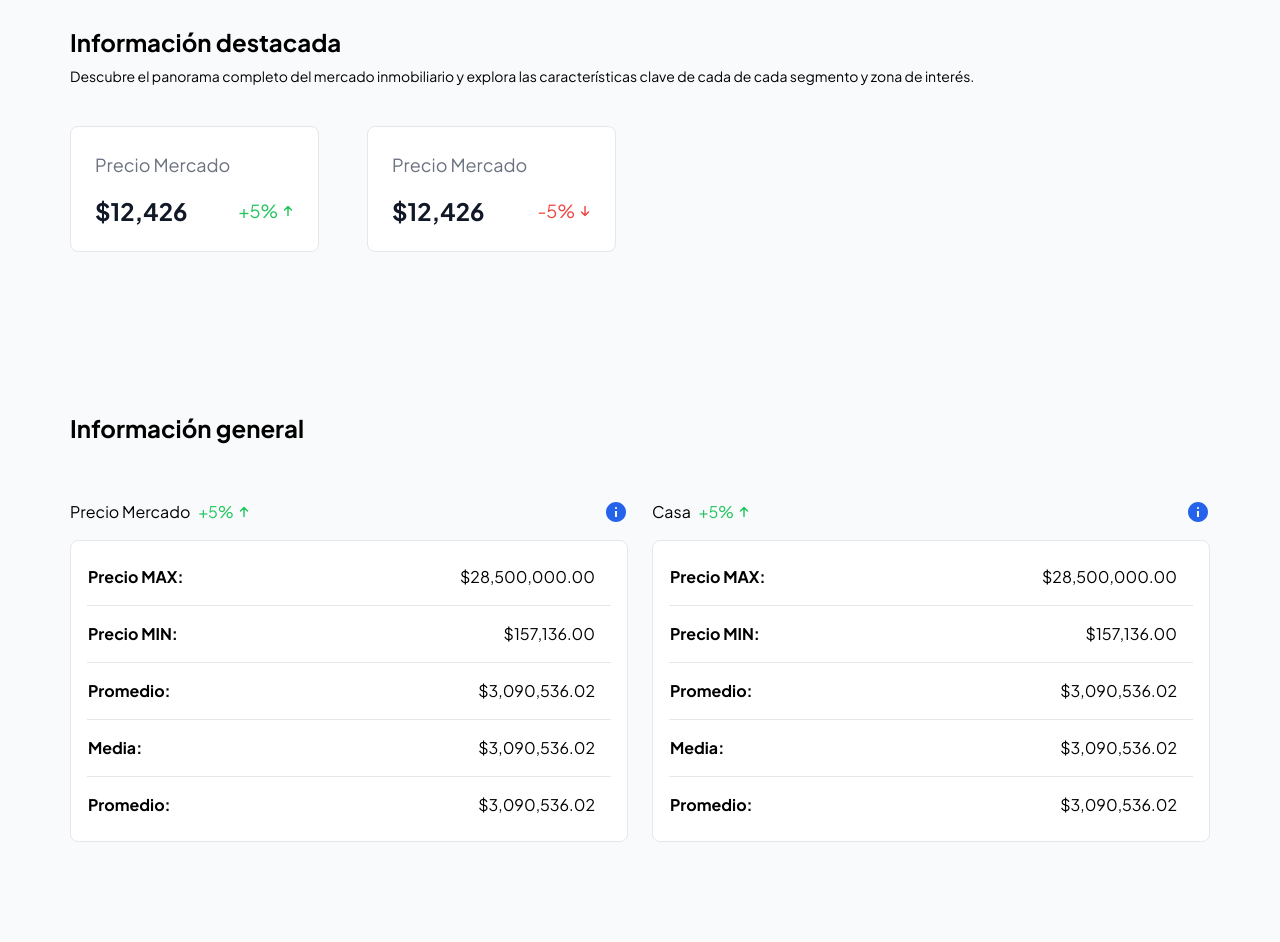
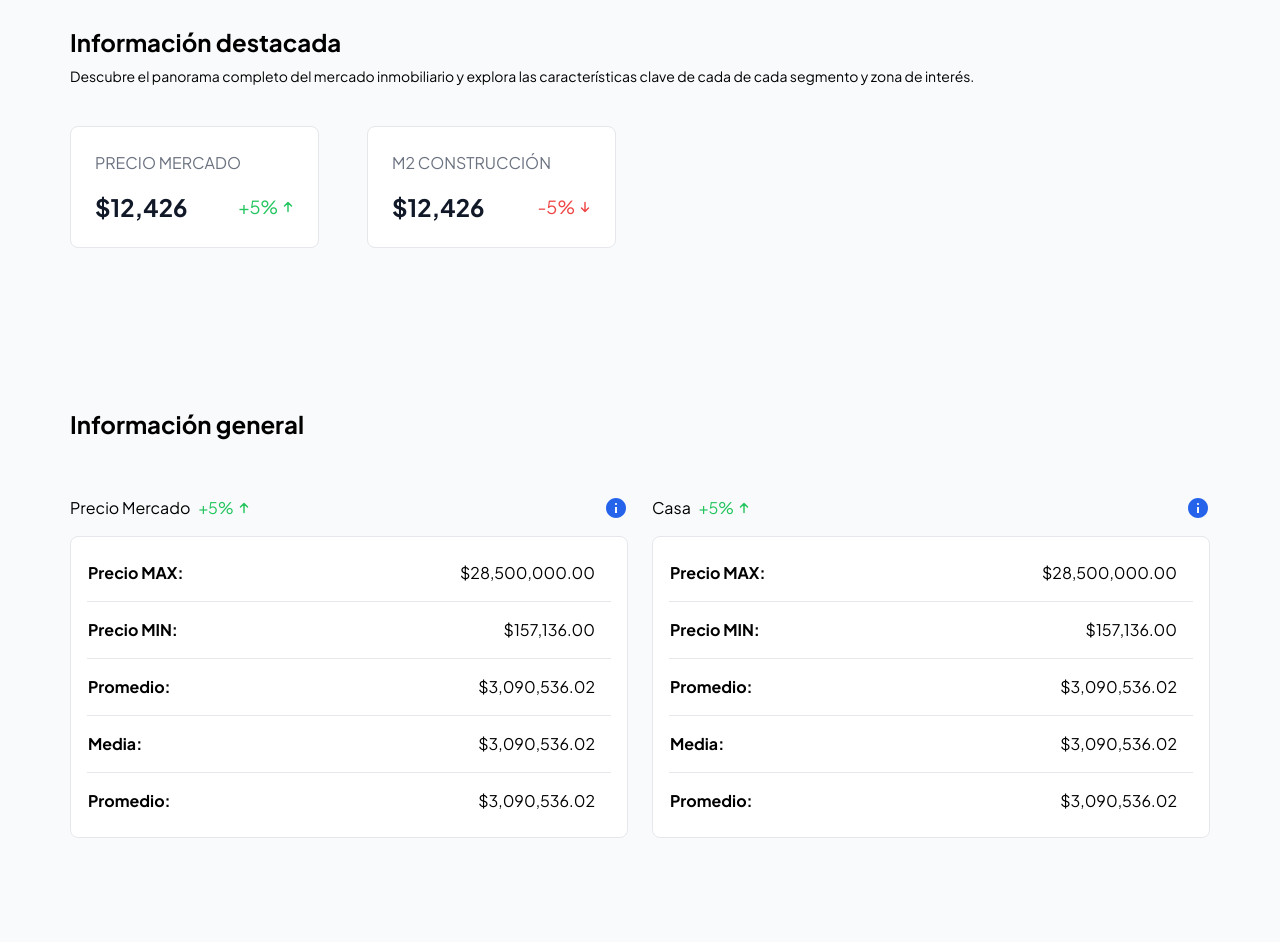
Before and after one commit to karen-nino/saas-teseo, a Next.js app in the folder saas-teseo/: page /buscar/info in a window 1280 px wide. Shown: the part 200-1142 px from the top of the page. Built offline with nearby package versions, Linux system fonts and the light colour scheme.

Commit message:
semantica

```diff
--- a/saas-teseo/src/app/buscar/info/page.js
+++ b/saas-teseo/src/app/buscar/info/page.js
@@ -5,7 +5,6 @@ export default function info() {
 
     return (
         <div className='min-h-screen py-10 bg-gray-50 sm:py-16 lg:py-24'>
-
 
             <main className="flex flex-col items-center justify-center px-4 mx-auto max-w-7xl sm:px-6 lg:px-8 min-w-[1140px]">
 
@@ -18,8 +17,8 @@ export default function info() {
                     </Link>
                 </div>
 
+
                 <section id="informacion-destacada" class="px-4 mx-auto max-w-7xl sm:px-6 lg:px-8 mt-20 mb-40">
-
                     <div class="min-w-[1140px]">
 
                         <div className="mb-10">
@@ -27,14 +26,13 @@ export default function info() {
                             <p className="text-sm text-grey-500">Descubre el panorama completo del mercado inmobiliario y explora las características clave de cada de cada segmento y zona de interés.</p>
                         </div>
 
-
                         <div class="grid grid-cols-1 gap-6 px-6 sm:px-0 sm:grid-cols-2 lg:grid-cols-4 xl:gap-x-12">
 
-                            <div class="overflow-hidden bg-white border border-gray-200 rounded-lg">
+                            <article class="overflow-hidden bg-white border border-gray-200 rounded-lg">
                                 <div class="px-6 py-6">
                                     <div class="flex flex-col">
                                         <div>
-                                            <h4 class=" text-lg text-gray-500 mb-4">Precio Mercado</h4>
+                                            <h4 class="text-gray-500 mb-4">PRECIO MERCADO</h4>
                                         </div>
                                         <div className="flex items-center w-full">
                                             <p class="text-2xl font-bold text-gray-900">$12,426</p>
@@ -49,13 +47,13 @@ export default function info() {
                                         </div>
                                     </div>
                                 </div>
-                            </div>
+                            </article>
 
-                            <div class="overflow-hidden bg-white border border-gray-200 rounded-lg">
+                            <article class="overflow-hidden bg-white border border-gray-200 rounded-lg">
                                 <div class="px-6 py-6">
                                     <div class="flex flex-col">
                                         <div>
-                                            <h4 class="text-lg text-gray-500 mb-4">Precio Mercado</h4>
+                                            <h4 class="text-gray-500 mb-4">M2 CONSTRUCCIÓN</h4>
                                         </div>
                                         <div className="flex items-center w-full">
                                             <p class="text-2xl font-bold text-gray-900">$12,426</p>
@@ -71,30 +69,22 @@ export default function info() {
                                         </div>
                                     </div>
                                 </div>
-                            </div>
-
+                            </article>
 
                         </div>
-
                     </div>
-
                 </section>
 
 
-
                 <section id="informacion-general" class="px-4 mx-auto max-w-7xl sm:px-6 lg:px-8 mb-40">
-
                     <div class="min-w-[1140px]">
-
                         <div className="mb-14">
                             <h2 className="text-2xl font-bold ">Información general</h2>
-                            {/* <p className="text-sm text-grey-500">lorem ipsum</p> */}
                         </div>
 
                         <div class="grid grid-cols-2 gap-6 px-6 sm:px-0">
 
-
-                            <div class="overflow-hidden mb-20">
+                            <article class="overflow-hidden mb-20">
                                 <div className="flex">
                                     <div className="flex items-end w-full">
                                         <h3 className="mr-2">Precio Mercado</h3>
@@ -105,6 +95,7 @@ export default function info() {
                                             </svg>
                                         </div>
                                     </div>
+
                                     <div className="flex justify-end w-full">
                                         <svg xmlns="http://www.w3.org/2000/svg" width="24" height="24" viewBox="0 0 24 24" fill="none">
                                             <path d="M11 17H13V11H11V17ZM12 9C12.2833 9 12.521 8.904 12.713 8.712C12.905 8.52 13.0007 8.28267 13 8C13 7.71667 12.904 7.479 12.712 7.287C12.52 7.095 12.2827 6.99933 12 7C11.7167 7 11.479 7.096 11.287 7.288C11.095 7.48 10.9993 7.71733 11 8C11 8.28333 11.096 8.521 11.288 8.713C11.48 8.905 11.7173 9.00067 12 9ZM12 22C10.6167 22 9.31667 21.7373 8.1 21.212C6.88333 20.6867 5.825 19.9743 4.925 19.075C4.025 18.175 3.31267 17.1167 2.788 15.9C2.26333 14.6833 2.00067 13.3833 2 12C2 10.6167 2.26267 9.31667 2.788 8.1C3.31333 6.88333 4.02567 5.825 4.925 4.925C5.825 4.025 6.88333 3.31267 8.1 2.788C9.31667 2.26333 10.6167 2.00067 12 2C13.3833 2 14.6833 2.26267 15.9 2.788C17.1167 3.31333 18.175 4.02567 19.075 4.925C19.975 5.825 20.6877 6.88333 21.213 8.1C21.7383 9.31667 22.0007 10.6167 22 12C22 13.3833 21.7373 14.6833 21.212 15.9C20.6867 17.1167 19.9743 18.175 19.075 19.075C18.175 19.975 17.1167 20.6877 15.9 21.213C14.6833 21.7383 13.3833 22.0007 12 22Z" fill="#2563EB" />
@@ -147,13 +138,9 @@ export default function info() {
                                         </tbody>
                                     </table>
                                 </div>
+                            </article>
 
-                            </div>
-
-
-
-
-                            <div class="overflow-hidden mb-20">
+                            <article class="overflow-hidden mb-20">
                                 <div className="flex">
                                     <div className="flex items-end w-full">
                                         <h3 className="mr-2">Casa</h3>
@@ -206,12 +193,9 @@ export default function info() {
                                         </tbody>
                                     </table>
                                 </div>
-                            </div>
+                            </article>
 
-
-
-
-                            <div class="overflow-hidden mb-20">
+                            <article class="overflow-hidden mb-20">
                                 <div className="flex">
                                     <div className="flex items-end w-full">
                                         <h3 className="mr-2">Precio Mercado</h3>
@@ -330,43 +314,26 @@ export default function info() {
                                                 <td class="py-4 pl-4 pr-4 text-right">$3,090,536.02</td>
                                             </tr>
 
-
                                         </tbody>
                                     </table>
                                 </div>
-                            </div>
-
-
-
-
-
-
+                            </article>
 
                         </div>
-
                     </div>
-
                 </section>
-
-
 
 
                 <section id="mapa" class="px-4 mx-auto max-w-7xl sm:px-6 lg:px-8 mb-40">
 
                     <div class="min-w-[1140px]">
-
                         <div className="mb-10">
                             <h2 className="mb-2 text-2xl font-bold">Mapa</h2>
-                            {/* <p className="text-sm text-grey-500">Lorem ipsum dolor sit amet consectetur. Maecenas morbi vitae ipsum orci. Nulla dolor sed neque at neque.</p> */}
                         </div>
-
 
                         <div class="overflow-hidden bg-white rounded-md shadow-md min-w-[1140px] p-9">
                             <div>
-
-                                <article class="grid grid-cols-6 gap-8 items-center">
-
-
+                                <div class="grid grid-cols-6 gap-8 items-center">
                                     <div class="overflow-hidden bg-white border border-gray-200 rounded-lg col-span-4">
                                         <div>
                                             <div className="w-full bg-blue-300 h-96">
@@ -377,7 +344,7 @@ export default function info() {
 
                                     <section class="col-span-2 space-y-4">
 
-                                        <div class="overflow-hidden bg-white border border-gray-200 rounded-lg">
+                                        <article class="overflow-hidden bg-white border border-gray-200 rounded-lg">
                                             <div class="px-4 py-4">
                                                 <div class="flex flex-col">
                                                     <div>
@@ -399,9 +366,9 @@ export default function info() {
                                                     </div>
                                                 </div>
                                             </div>
-                                        </div>
+                                        </article>
 
-                                        <div class="overflow-hidden bg-white border border-gray-200 rounded-lg">
+                                        <article class="overflow-hidden bg-white border border-gray-200 rounded-lg">
                                             <div class="px-4 py-4">
                                                 <div class="flex flex-col">
                                                     <div>
@@ -423,9 +390,9 @@ export default function info() {
                                                     </div>
                                                 </div>
                                             </div>
-                                        </div>
+                                        </article>
 
-                                        <div class="overflow-hidden bg-white border border-gray-200 rounded-lg">
+                                        <article class="overflow-hidden bg-white border border-gray-200 rounded-lg">
                                             <div class="px-4 py-4">
                                                 <div class="flex flex-col">
                                                     <div>
@@ -447,73 +414,50 @@ export default function info() {
                                                     </div>
                                                 </div>
                                             </div>
-                                        </div>
+                                        </article>
 
                                     </section>
 
-
-                                </article>
+                                </div>
+                            </div>
+                        </div>
+                    </div>
+                </section>
 
 
+                <section id="tendencias" class="px-4 mx-auto max-w-7xl sm:px-6 lg:px-8 mb-40">
 
-                            </div>
+                    <div class="min-w-[1140px]">
+                        <div className="mb-10">
+                            <h2 className="mb-2 text-2xl font-bold">Tendencias inmobiliarias</h2>
                         </div>
 
+                        <div class="overflow-hidden bg-white rounded-md shadow-md min-w-[1140px] p-9">
+                            <div class="px-4 py-6 sm:px-8 sm:py-7"></div>
+                        </div>
                     </div>
 
                 </section>
 
 
-
-
-
-                <section id="tendencias" class="px-4 mx-auto max-w-7xl sm:px-6 lg:px-8 mb-40">
-
-                    <div class="min-w-[1140px]">
-
-                        <div className="mb-10">
-                            <h2 className="mb-2 text-2xl font-bold">Tendencias inmobiliarias</h2>
-                            {/* <p className="text-sm text-grey-500">Lorem ipsum dolor sit amet consectetur. Maecenas morbi vitae ipsum orci. Nulla dolor sed neque at neque.</p> */}
-                        </div>
-
-
-                        <div class="overflow-hidden bg-white rounded-md shadow-md min-w-[1140px] p-9">
-                            <div class="px-4 py-6 sm:px-8 sm:py-7">
-
-                            </div>
-                        </div>
-
-                    </div>
-
-                </section>
-
-
-
-
-
                 <section id="crecimiento" class="px-4 mx-auto max-w-7xl sm:px-6 lg:px-8 mb-40">
 
                     <div class="min-w-[1140px]">
-
                         <div className="mb-10">
                             <h2 className="mb-2 text-2xl font-bold">Crecimiento Inmobiliario</h2>
                             <p className="text-sm text-grey-500">Conoce la evolución anual de los días en el mercado, el precio medio de las propiedades y el valor por m2. Observa cómo fluctúan estos indicadores a lo largo del tiempo y obtén insights valiosos para tus decisiones de inversión.</p>
                         </div>
 
-
                         <div class="overflow-hidden bg-white rounded-md shadow-md min-w-[1140px] p-9">
                             <div>
+                                <div class="grid grid-cols-6 gap-6 px-6 sm:px-0  xl:gap-x-12 items-center">
 
+                                    <div class=" col-span-2 space-y-4">
 
-
-                                <section class="grid grid-cols-6 gap-6 px-6 sm:px-0  xl:gap-x-12 items-center">
-
-                                    <article class=" col-span-2 space-y-4">
-
-
-                                        <div class="overflow-hidden bg-white border border-gray-200 rounded-lg">
+                                        <article class="overflow-hidden bg-white border border-gray-200 rounded-lg">
                                             <div class="px-4 py-4">
                                                 <div class="flex flex-col">
+
                                                     <div className="flex w-full">
                                                         <div className="w-full">
                                                             <h4 class="text-xl text-gray-500 mb-4">Precio Medio</h4>
@@ -528,6 +472,7 @@ export default function info() {
                                                             </div>
                                                         </div>
                                                     </div>
+
                                                     <div className="flex w-full mt-4">
                                                         <div>
                                                             <p class="text-2xl font-bold ">$921,750</p>
@@ -541,14 +486,16 @@ export default function info() {
                                                             </div>
                                                         </div>
                                                     </div>
+
                                                 </div>
                                             </div>
-                                        </div>
+                                        </article>
 
 
-                                        <div class="overflow-hidden bg-white border border-gray-200 rounded-lg">
+                                        <article class="overflow-hidden bg-white border border-gray-200 rounded-lg">
                                             <div class="px-4 py-4">
                                                 <div class="flex flex-col">
+
                                                     <div className="flex w-full">
                                                         <div className="w-full">
                                                             <h4 class="text-xl text-gray-500 mb-4">Días en el mercado</h4>
@@ -563,6 +510,7 @@ export default function info() {
                                                             </div>
                                                         </div>
                                                     </div>
+
                                                     <div className="flex w-full mt-4">
                                                         <div>
                                                             <p class="text-2xl text-gray-400">$921,750</p>
@@ -576,14 +524,16 @@ export default function info() {
                                                             </div>
                                                         </div>
                                                     </div>
+
                                                 </div>
                                             </div>
-                                        </div>
+                                        </article>
 
 
-                                        <div class="overflow-hidden bg-white border border-gray-200 rounded-lg">
+                                        <article class="overflow-hidden bg-white border border-gray-200 rounded-lg">
                                             <div class="px-4 py-4">
                                                 <div class="flex flex-col">
+
                                                     <div className="flex w-full">
                                                         <div className="w-full">
                                                             <h4 class="mb-4 text-xl text-gray-500">Precio m2</h4>
@@ -598,6 +548,7 @@ export default function info() {
                                                             </div>
                                                         </div>
                                                     </div>
+
                                                     <div className="flex w-full mt-4">
                                                         <div>
                                                             <p class="text-2xl text-gray-400">$921,750</p>
@@ -611,55 +562,38 @@ export default function info() {
                                                             </div>
                                                         </div>
                                                     </div>
+
                                                 </div>
                                             </div>
-                                        </div>
+                                        </article>
 
-
-
-                                    </article>
+                                    </div>
 
                                     <div class="overflow-hidden bg-white border border-gray-200 rounded-lg col-span-4">
                                         <div class="px-4 py-6">
-
-                                            <div className="w-full bg-blue-300 h-96">
-
-                                            </div>
-
+                                            <div className="w-full bg-blue-300 h-96"></div>
                                         </div>
                                     </div>
 
-                                </section>
-
-
-
-
-
+                                </div>
                             </div>
                         </div>
-
-
                     </div>
 
                 </section>
 
 
-
                 <section id="mudando" class="px-4 mx-auto max-w-7xl sm:px-6 lg:px-8 mb-40">
 
                     <div class="min-w-[1140px]">
-
                         <div className="mb-10">
                             <h2 className="mb-2 text-2xl font-bold">¿De dónde se están mudando?</h2>
                             <p className="text-sm text-grey-500">Conoce la tendencia migratoria y la cantidad de personas que han elegido esta ubicación como su nuevo hogar. Nuestra gráfica te brinda una perspectiva clara de la popularidad de la zona y cómo ha sido elegida por los nuevos residentes.</p>
                         </div>
 
-
                         <div class="overflow-hidden bg-white rounded-md shadow-md min-w-[1140px] p-9">
                             <div>
-
-                                <section class="grid grid-cols-12 gap-6 px-6 sm:px-0 xl:gap-x-12">
-
+                                <div class="grid grid-cols-12 gap-6 px-6 sm:px-0 xl:gap-x-12">
                                     <div class=" col-span-5 space-y-4">
 
                                         <div className="flex">
@@ -723,70 +657,33 @@ export default function info() {
 
                                     <div class="overflow-hidden bg-white border border-gray-200 rounded-lg col-span-7">
                                         <div class="px-4 py-6 flex justify-center items">
-                                            <div className="w-full bg-blue-300 h-96">
-
-                                            </div>
-
+                                            <div className="w-full bg-blue-300 h-96"></div>
                                         </div>
                                     </div>
 
-                                </section>
-
-
-
-
-
+                                </div>
                             </div>
                         </div>
-
                     </div>
-
                 </section>
-
-
-
-
 
 
                 <section id="mudando" class="px-4 mx-auto max-w-7xl sm:px-6 lg:px-8 mb-40">
 
                     <div class="min-w-[1140px]">
-
                         <div className="mb-10">
                             <h2 className="mb-2 text-2xl font-bold">Distribución de m2 de construcción</h2>
                             <p className="text-sm text-grey-500">Esta potente herramienta te permitirá identificar rápidamente las proporciones y variaciones entre las clasificaciones inmobiliarias.</p>
                         </div>
 
-
                         <div class="overflow-hidden bg-white rounded-md shadow-md min-w-[1140px] p-9">
-                            <div class="px-4 py-6 sm:px-8 sm:py-7 w-full bg-blue-300 h-96">
-
-
-
-
-
-
-
-
-                            </div>
+                            <div class="px-4 py-6 sm:px-8 sm:py-7 w-full bg-blue-300 h-96"></div>
                         </div>
-
                     </div>
 
                 </section>
 
-
-
-
-
-
-
-
             </main>
-
-
-
-
         </div>
     );
 }
```
